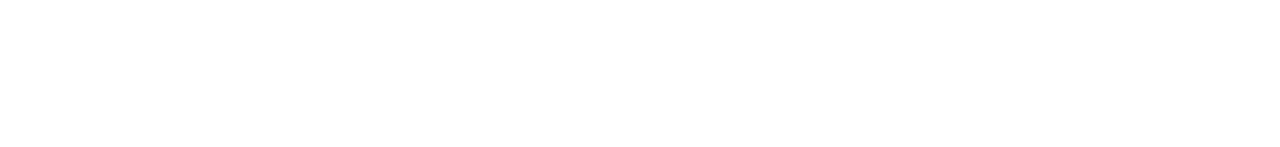
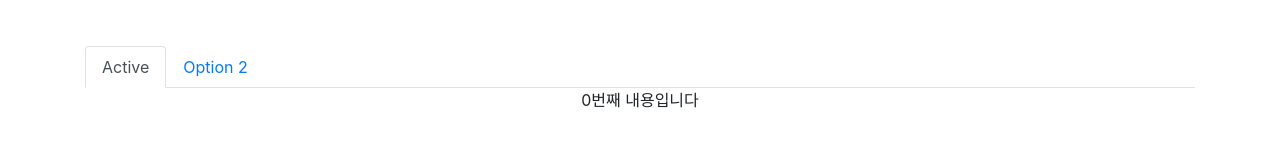
Before and after one commit to seeunyoun/react, a React (Create React App) app in the folder shop/: page /detail/1 in a window 1280 px wide. Shown: the part 493-640 px from the top of the page. Built offline with nearby package versions, Linux system fonts and the light colour scheme.

Commit message:
🚧 Add Tab component

```diff
--- a/shop/src/Detail.js
+++ b/shop/src/Detail.js
@@ -2,11 +2,13 @@
 import { useHistory, useParams } from "react-router-dom";
 import "./Detail.scss";
 import { stocksContext } from "./App";
+import { Button, Navbar, Nav, NavDropdown, Container } from "react-bootstrap";
 
 const Detail = (props) => {
   let [alert, setAlert] = useState(true);
   let [inputData, setInputData] = useState("");
   let stocks = useContext(stocksContext);
+  let [tab, setTab] = useState(0); // 현재 누른 버튼의 번호를 저장할 공간!
 
   useEffect(() => {
     // 컴포넌트가 mount 되었을 때, 컴포넌트가 update 될 때 특정 코드를 실행할 수 있음
@@ -77,9 +79,42 @@
           </button>
         </div>
       </div>
+      <Nav className="mt-5" variant="tabs" defaultActiveKey="link-0">
+        <Nav.Item>
+          <Nav.Link
+            eventKey="link-0"
+            onClick={() => {
+              setTab(0);
+            }}
+          >
+            Active
+          </Nav.Link>
+        </Nav.Item>
+        <Nav.Item>
+          <Nav.Link
+            eventKey="link-1"
+            onClick={() => {
+              setTab(1);
+            }}
+          >
+            Option 2
+          </Nav.Link>
+        </Nav.Item>
+      </Nav>{" "}
+      <TabContent tab={tab} />
     </div>
   );
 };
+
+function TabContent(props) {
+  if (props.tab === 0) {
+    return <div>0번째 내용입니다</div>;
+  } else if (props.tab === 1) {
+    return <div>1번째 내용입니다</div>;
+  } else if (props.tab === 2) {
+    return <div>2번째 내용입니다</div>;
+  }
+}
 
 function Info(props) {
   return <p>재고 : {props.stocks[0]}</p>;
```
